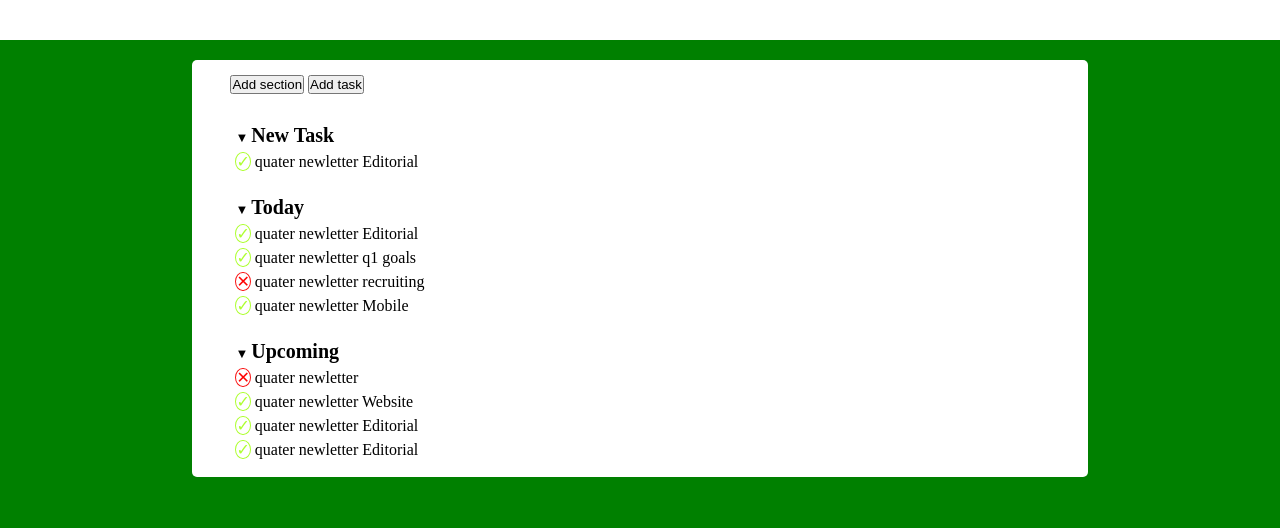
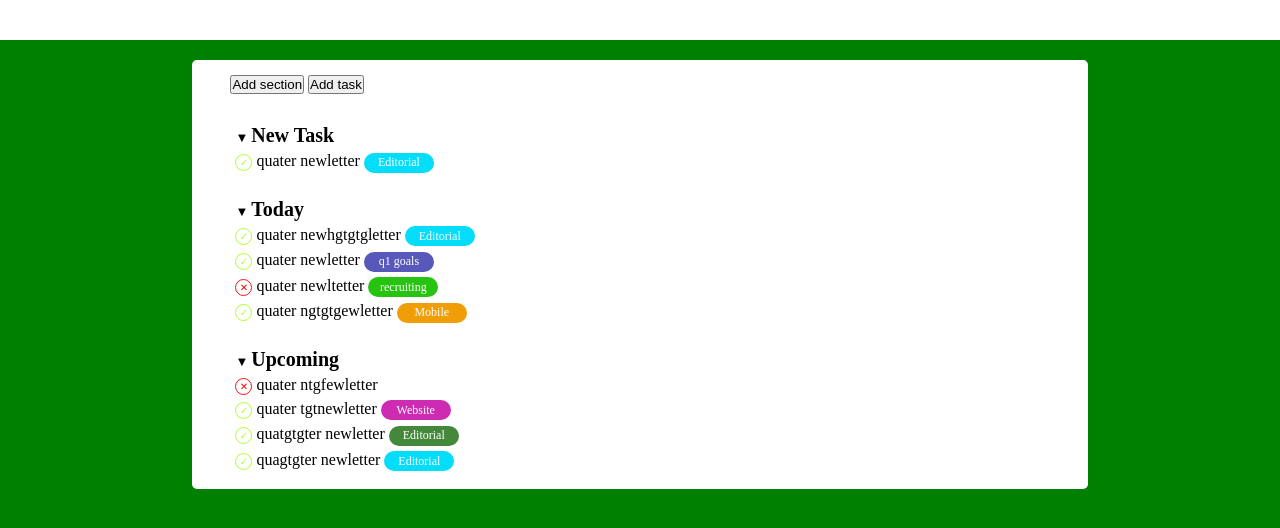
Before and after one commit to DamianoCelesti/html-css-toboolist, a plain HTML site: page index.html in a window 1280 px wide. Shown: the part 60-588 px from the top of the page. Drawn offline with Linux system fonts and the light colour scheme.

Commit message:
color block added

```diff
--- a/index.html
+++ b/index.html
@@ -31,18 +31,18 @@
 
             <div class="today">
                 <p class="titolo">Today</p>
-                <p><span class="check"></span> quater newletter <span class="edi">Editorial</span></p>
+                <p><span class="check"></span> quater newhgtgtgletter <span class="edi">Editorial</span></p>
                 <p><span class="check"></span> quater newletter <span class="q1">q1 goals</span></p>
-                <p><span class="x"></span> quater newletter <span class="recru">recruiting</span></p>
-                <p><span class="check"></span> quater newletter <span class="mobi">Mobile</span></p>
+                <p><span class="x"></span> quater newltetter <span class="recru">recruiting</span></p>
+                <p><span class="check"></span> quater ngtgtgewletter <span class="mobi">Mobile</span></p>
             </div>
 
             <div class="upcoming">
                 <p class="titolo">Upcoming</p>
-                <p><span class="x"></span> quater newletter</p>
-                <p><span class="check"></span> quater newletter <span class="web">Website</span></p>
-                <p><span class="check"></span> quater newletter <span class="sale">Editorial</span></p>
-                <p><span class="check"></span> quater newletter <span class="edi">Editorial</span></p>
+                <p><span class="x"></span> quater ntgfewletter</p>
+                <p><span class="check"></span> quater tgtnewletter <span class="web">Website</span></p>
+                <p><span class="check"></span> quatgtgter newletter <span class="sale">Editorial</span></p>
+                <p><span class="check"></span> quagtgter newletter <span class="edi">Editorial</span></p>
             </div>
         </main>
     </div>
--- a/style.css
+++ b/style.css
@@ -7,6 +7,9 @@
 body {
     background-color: green;
 }
+
+
+/* header */
 
 header {
     height: 100px;
@@ -26,6 +29,7 @@ header {
     font-family: 'Franklin Gothic Medium', 'Arial Narrow', Arial, sans-serif;
 }
 
+/* main */
 
 .container {
     width: 70%;
@@ -38,11 +42,13 @@ header {
     padding-bottom: 1%;
 }
 
-
+/* bottoni */
 .btn {
     margin-bottom: 30px;
 }
 
+
+/* testo */
 
 .titolo::before {
     content: "\25BC";
@@ -74,13 +80,21 @@ header {
     margin: 5px;
 }
 
+
+/* checkbox */
+
 .check::before {
     content: "\2713";
     color: greenyellow;
     border-radius: 50%;
     border: solid greenyellow;
     border-width: thin;
-
+    width: 15px;
+    height: 15px;
+    align-items: center;
+    justify-content: center;
+    font-size: 10px;
+    display: inline-flex;
 }
 
 .x::before {
@@ -89,4 +103,87 @@ header {
     border-radius: 50%;
     border: solid rgb(250, 19, 19);
     border-width: thin;
+    width: 15px;
+    height: 15px;
+    align-items: center;
+    justify-content: center;
+    font-size: 10px;
+    display: inline-flex;
 }
+
+
+/*mattoni colorati */
+
+.edi {
+    display: inline-flex;
+    width: 70px;
+    height: 20px;
+    background-color: rgb(4, 221, 250);
+    border-radius: 10px;
+    color: white;
+    font-size: 12px;
+    justify-content: center;
+    align-items: center;
+}
+
+.q1 {
+    display: inline-flex;
+    width: 70px;
+    height: 20px;
+    background-color: rgb(88, 88, 187);
+    border-radius: 10px;
+    color: white;
+    font-size: 12px;
+    justify-content: center;
+    align-items: center;
+}
+
+
+.recru {
+    display: inline-flex;
+    width: 70px;
+    height: 20px;
+    background-color: rgb(38, 196, 17);
+    border-radius: 10px;
+    color: white;
+    font-size: 12px;
+    justify-content: center;
+    align-items: center;
+}
+
+.mobi {
+    display: inline-flex;
+    width: 70px;
+    height: 20px;
+    background-color: rgb(240, 158, 7);
+    border-radius: 10px;
+    color: white;
+    font-size: 12px;
+    justify-content: center;
+    align-items: center;
+}
+
+
+.web {
+    display: inline-flex;
+    width: 70px;
+    height: 20px;
+    background-color: rgb(206, 43, 179);
+    border-radius: 10px;
+    color: white;
+    font-size: 12px;
+    justify-content: center;
+    align-items: center;
+}
+
+.sale {
+    display: inline-flex;
+    width: 70px;
+    height: 20px;
+    background-color: rgb(68, 136, 59);
+    border-radius: 10px;
+    color: white;
+    font-size: 12px;
+    justify-content: center;
+    align-items: center;
+}
```
